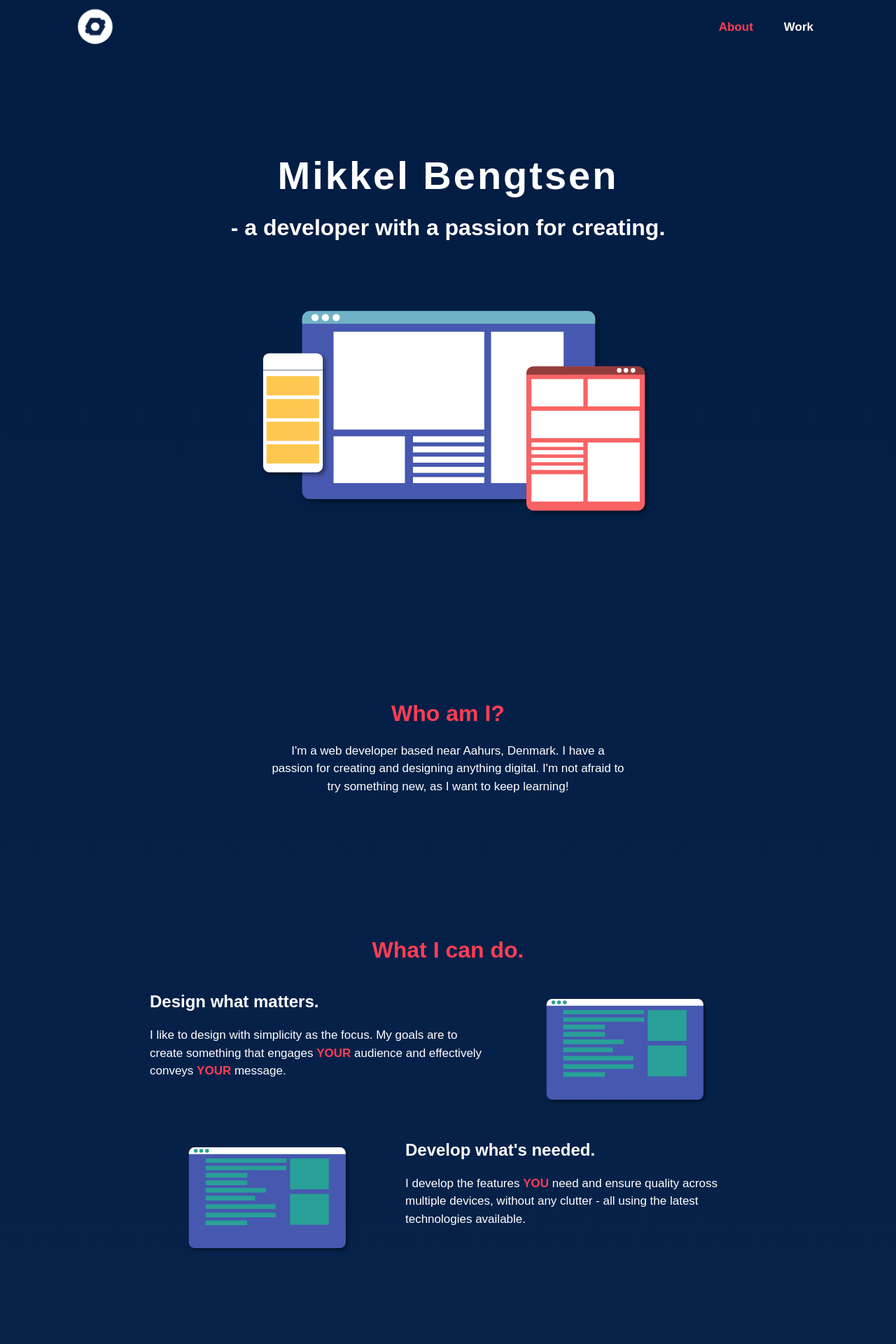
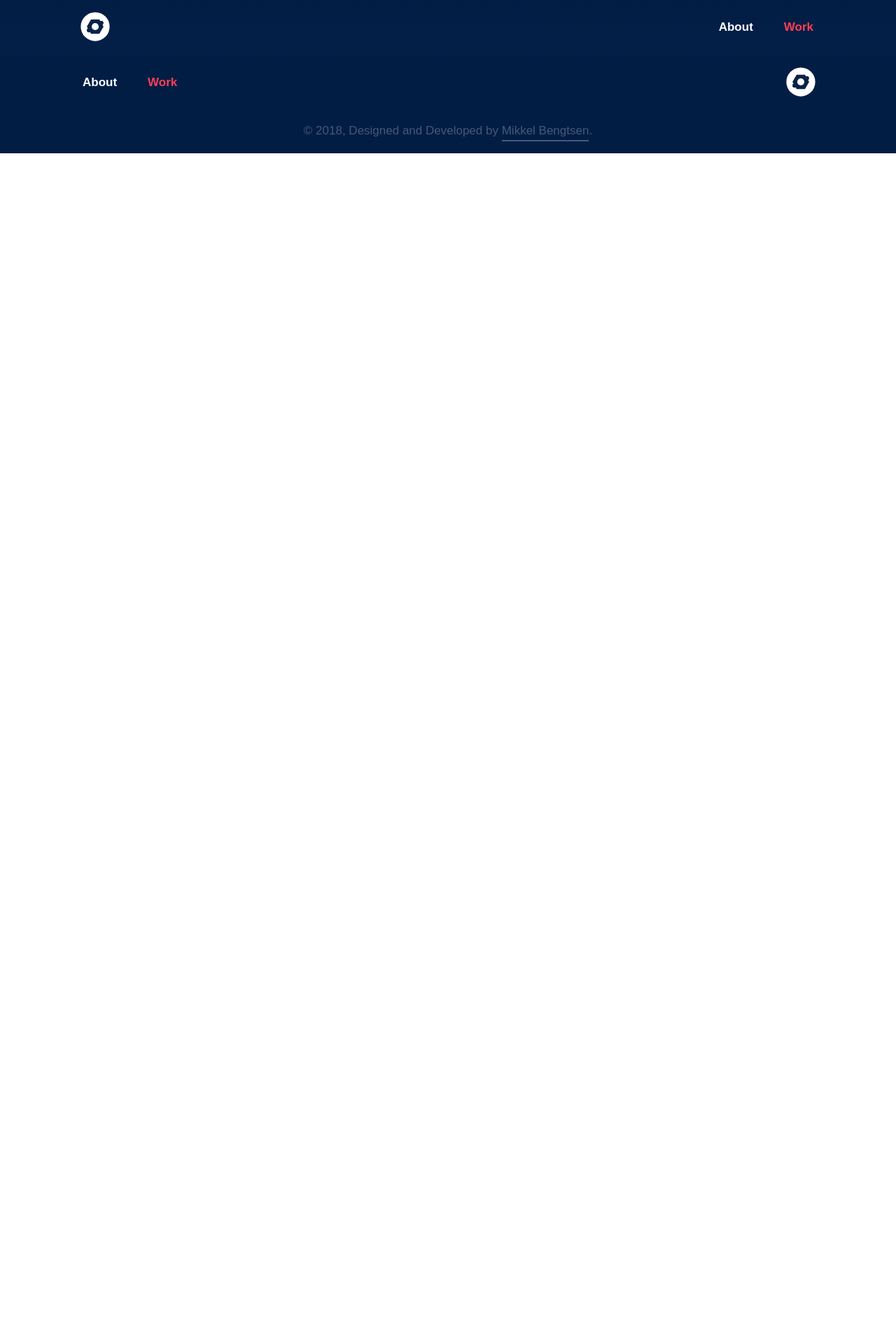
Before and after one commit to hrbengtsen/portfolio, a React (Create React App) app: page /work in a window 1280 px wide. Shown: the top 1920 px of the page at 70% size. After the commit the page ends 800 px from the top, so only its background shows below. Built offline with nearby package versions, Linux system fonts and the light colour scheme; a web font is replaced by a local one.

Commit message:
incorporated react router

```diff
--- a/package.json
+++ b/package.json
@@ -6,6 +6,7 @@
     "pure-react-carousel": "^1.17.0",
     "react": "^16.6.3",
     "react-dom": "^16.6.3",
+    "react-router-dom": "^4.3.1",
     "react-scripts": "2.1.1",
     "react-slick": "^0.23.2"
   },
--- a/src/App.css
+++ b/src/App.css
@@ -97,8 +97,8 @@
 
 
 .logo {
-  animation: 3.3s ease 1.5s infinite both logo-spin;
-  -webkit-animation: 3.3s ease 1.5s infinite both logo-spin
+  animation: 3.5s ease 2s infinite both logo-spin;
+  -webkit-animation: 3.5s ease 2s infinite both logo-spin
 }
 @keyframes logo-spin {
   0% {
--- a/src/App.js
+++ b/src/App.js
@@ -1,4 +1,5 @@
-import React, { Component } from 'react';
+import React from "react";
+import { BrowserRouter as Router, Route, Link } from "react-router-dom";
 
 // Custom CSS & simpleUI
 import './App.css';
@@ -8,26 +9,17 @@ import './simpleUI/sUI-core.css';
 import './simpleUI/sUI-grid.css';
 
 // Components
-import Header from './components/Header';
-import Hero from './components/Hero';
-import Intro from './components/Intro';
-import Abilities from './components/Abilities';
-import Contact from './components/Contact';
-import Footer from './components/Footer';
+import About from './components/About';
+import Work from './components/Work';
 
-class App extends Component {
-  render() {
-    return (
-      <div className="bg">
-        <Header />
-        <Hero />
-        <Intro />
-        <Abilities />
-        <Contact />
-        <Footer />
-      </div>
-    );
-  }
-}
+const App = () => (
+  <Router>
+    <div className="bg">
+      <Route exact path="/" component={About} />
+      <Route path="/work" component={Work} />
+    </div>
+  </Router>
+);
 
 export default App;
+                        // Routing: https://reacttraining.com/react-router/web/guides/quick-start
--- a/src/components/Abilities.js
+++ b/src/components/Abilities.js
@@ -1,7 +1,5 @@
 import React, { Component } from 'react';
-
 import AbilitiesSlider from './AbilitiesSlider';
-
 import designSlide1 from '../img/design-slide1.svg';
 import designSlide2 from '../img/design-slide2.svg';
 import designSlide3 from '../img/design-slide3.svg';
@@ -32,8 +30,8 @@ class Abilities extends Component {
         <div className="row-padding margin-bottom">
           <div className="col s12 m7 l7">
             <h4>Design what matters.</h4>
-            <p>I like to design with simplicity as the focus.
-            My goals are to create something that engages <span className="text-red bold">YOUR</span> audience and effectively conveys <span className="text-red bold">YOUR</span> message.</p>
+            <p>I like to design with simplicity as the primary focus.
+            My goals are to create something that engages the target audience and effectively conveys the desired message.</p>
           </div>
           <div className="col s12 m5 l5 hid">
             <AbilitiesSlider slideEntries={this.state.designSlides} slideInterval={time} />
@@ -42,17 +40,17 @@ class Abilities extends Component {
 
         <div className="row-padding">
           <div className="col s12 m5 l5 hid">
-            <AbilitiesSlider slideEntries={this.state.developSlides} slideInterval={time + 500} />
+            <AbilitiesSlider slideEntries={this.state.developSlides} slideInterval={time} />
           </div>
           <div className="col s12 m7 l7">
             <h4>Develop what's needed.</h4>
-            <p>I develop the features <span className="text-red bold">YOU</span> need and ensure quality across multiple devices,
+            <p>I develop the required features and ensure quality across multiple devices,
             without any clutter - all using the latest technologies available.</p>
           </div>
         </div>
 
         <div className="center section-top">
-          <a href="#" className="button round anim-colour hover-text-red bold">Explore my work <span className="material-icons vert-align">keyboard_arrow_right</span></a>
+          <a href="#" className="button round anim-arrow-colour hover-text-red bold">Explore my work <span className="material-icons vert-align">keyboard_arrow_right</span></a>
         </div>
       </div>
     );
--- a/src/components/AbilitiesSlider.js
+++ b/src/components/AbilitiesSlider.js
@@ -1,5 +1,4 @@
 import React, { Component } from 'react';
-//import Slider from 'react-slick';
 import { CarouselProvider, Slider, Slide } from 'pure-react-carousel';
 import 'pure-react-carousel/dist/react-carousel.es.css';
 
@@ -16,8 +15,6 @@ class AbilitiesSlider extends Component {
   }
 
   render() {
-    let interval = this.props.slideInterval;
-
     return (
       <div>
         <CarouselProvider
@@ -29,7 +26,7 @@ class AbilitiesSlider extends Component {
           dragEnabled={false}
           isPlaying={true}
           lockOnWindowScroll={true}
-          interval={interval}
+          interval={this.props.slideInterval}
         >
           <Slider
             classNameAnimation={'slider-anim'}
--- /dev/null
+++ b/src/components/About.js
@@ -0,0 +1,28 @@
+import React from 'react';
+import { BrowserRouter as Router, Route, Link } from "react-router-dom";
+
+import Header from './Header';
+import Hero from './Hero';
+import Intro from './Intro';
+import Abilities from './Abilities';
+import Contact from './Contact';
+import Footer from './Footer';
+
+const About = () => (
+  <div>
+    <Header>
+      <Link to="/" className="bar-item margin text-red">About</Link>
+      <Link to="/work" className="bar-item margin anim-colour hover-text-red">Work</Link>
+    </Header>
+    <Hero />
+    <Intro />
+    <Abilities />
+    <Contact />
+    <Footer>
+      <Link to="/" className="bar-item margin text-red">About</Link>
+      <Link to="/work" className="bar-item margin anim-colour hover-text-red">Work</Link>
+    </Footer>
+  </div>
+);
+
+export default About;
--- a/src/components/Footer.js
+++ b/src/components/Footer.js
@@ -1,14 +1,14 @@
 import React from 'react';
+import { BrowserRouter as Router, Route, Link } from "react-router-dom";
 
 import logo from '../img/logo.svg';
 
-const Footer = () => (
+const Footer = (props) => (
   <div className="dark-blue">
     <footer className="content bar">
-      <a href="#" className="right bar-item margin bold"><img className="logo" src={logo} alt="#" height="48"/></a>
+      <Link to="/" className="right bar-item margin bold"><img className="logo" src={logo} alt="#" height="48"/></Link>
       <div className="padding-6 bold margin">
-        <a href="#" className="bar-item margin text-red">About</a>
-        <a href="#" className="bar-item margin anim-colour hover-text-red">Work</a>
+        {props.children}
       </div>
     </footer>
 
--- a/src/components/Header.js
+++ b/src/components/Header.js
@@ -1,21 +1,17 @@
-import React, { Component } from 'react';
+import React from 'react';
+import { BrowserRouter as Router, Route, Link } from "react-router-dom";
 
 import logo from '../img/logo.svg';
 
-class Header extends Component {
-  render() {
-    return (
+const Header = (props) => (
   <div className="content">
     <header className="bar">
-            <a href="#" className="bar-item margin bold"><img className="logo" src={logo} alt="#" height="48"/></a>
+      <Link to="/" className="bar-item margin bold"><img className="logo" src={logo} alt="#" height="48"/></Link>
       <div className="right padding-6 bold margin">
-              <a href="#" className="bar-item margin text-red">About</a>
-              <a href="#" className="bar-item margin anim-colour hover-text-red">Work</a>
+        {props.children}
       </div>
     </header>
   </div>
 );
-  }
-}
 
 export default Header;
--- a/src/components/Hero.js
+++ b/src/components/Hero.js
@@ -16,10 +16,7 @@ const Hero = () => (
         <img className="hero-tablet anim-tablet" src={heroTablet} alt="#" height="400"/>
       </div>
     </div>
-
-
   </div>
-
 );
 
 export default Hero;
--- a/src/components/Intro.js
+++ b/src/components/Intro.js
@@ -3,9 +3,9 @@ import React from 'react';
 const Intro = () => (
   <div className="content center section text container">
     <h3 className="text-red">Who am I?</h3>
-    <p>I'm a web developer based near Aahurs, Denmark.
-    I have a passion for creating and designing anything digital.
-    I'm not afraid to try something new, as I want to keep learning!</p>
+    <p>I'm a 19 years old aspiring developer based near Aarhus, Denmark.
+    I have a passion for creating and designing anything digital
+    and I'm not afraid to try something new, as I want to keep on learning as much as I possibly can!</p>
   </div>
 );
 
--- /dev/null
+++ b/src/components/Work.js
@@ -0,0 +1,20 @@
+import React from 'react';
+import { BrowserRouter as Router, Route, Link } from "react-router-dom";
+
+import Header from './Header';
+import Footer from './Footer';
+
+const Work = () => (
+  <div>
+    <Header>
+      <Link to="/" className="bar-item margin anim-colour hover-text-red">About</Link>
+      <Link to="/work" className="bar-item margin text-red">Work</Link>
+    </Header>
+    <Footer>
+      <Link to="/" className="bar-item margin anim-colour hover-text-red">About</Link>
+      <Link to="/work" className="bar-item margin text-red">Work</Link>
+    </Footer>
+  </div>
+);
+
+export default Work;
--- a/src/simpleUI/sUI-anim.css
+++ b/src/simpleUI/sUI-anim.css
@@ -110,14 +110,6 @@
     -ms-transform: scale(1.1);
     -o-transform: scale(1.1);
     transform: scale(1.1)
-}
-
-.anim-colour, .anim-link-colour, .link-current {
-    -webkit-transition: color .2s ease-out, background .2s ease-in;
-    -moz-transition: color .2s ease-out, background .2s ease-in;
-    -ms-transition: color .2s ease-out, background .2s ease-in;
-    -o-transition: color .2s ease-out, background .2s ease-in;
-    transition: color .2s ease-out, background .2s ease-in
 }
 
 .anim-fadeIn {
@@ -404,6 +396,14 @@
     }
 }
 
+.anim-colour, .anim-link-colour, .link-current {
+    -webkit-transition: color .2s ease-out, background .2s ease-in;
+    -moz-transition: color .2s ease-out, background .2s ease-in;
+    -ms-transition: color .2s ease-out, background .2s ease-in;
+    -o-transition: color .2s ease-out, background .2s ease-in;
+    transition: color .2s ease-out, background .2s ease-in
+}
+
 .anim-shadow {
     -webkit-transition: box-shadow .2s ease;
     -moz-transition: box-shadow .2s ease;
@@ -447,6 +447,26 @@
     width: 100%;
     height: 2px;
     background: #465976
+}
+
+.anim-arrow span {
+  margin-left: 0;
+  -webkit-transition: margin-left .2s ease;
+  -moz-transition: margin-left .2s ease;
+  -ms-transition: margin-left .2s ease;
+  -o-transition: margin-left .2s ease;
+  transition: margin-left .2s ease
+}
+.anim-arrow-colour span {
+  margin-left: 0;
+  -webkit-transition: margin-left .2s ease, color .2s ease-out, background .2s ease-in;
+  -moz-transition: margin-left .2s ease, color .2s ease-out, background .2s ease-in;
+  -ms-transition: margin-left .2s ease, color .2s ease-out, background .2s ease-in;
+  -o-transition: margin-left .2s ease, color .2s ease-out, background .2s ease-in;
+  transition: margin-left .2s ease, color .2s ease-out, background .2s ease-in
+}
+.anim-arrow:hover span, .anim-arrow-colour:hover span {
+  margin-left: 10px
 }
 
 /* Custom animated menu icon
```
Also changed, not shown: 1 other file (tests, documents, lock files or other folders). Lines whose indentation alone changed are shown as unchanged.
